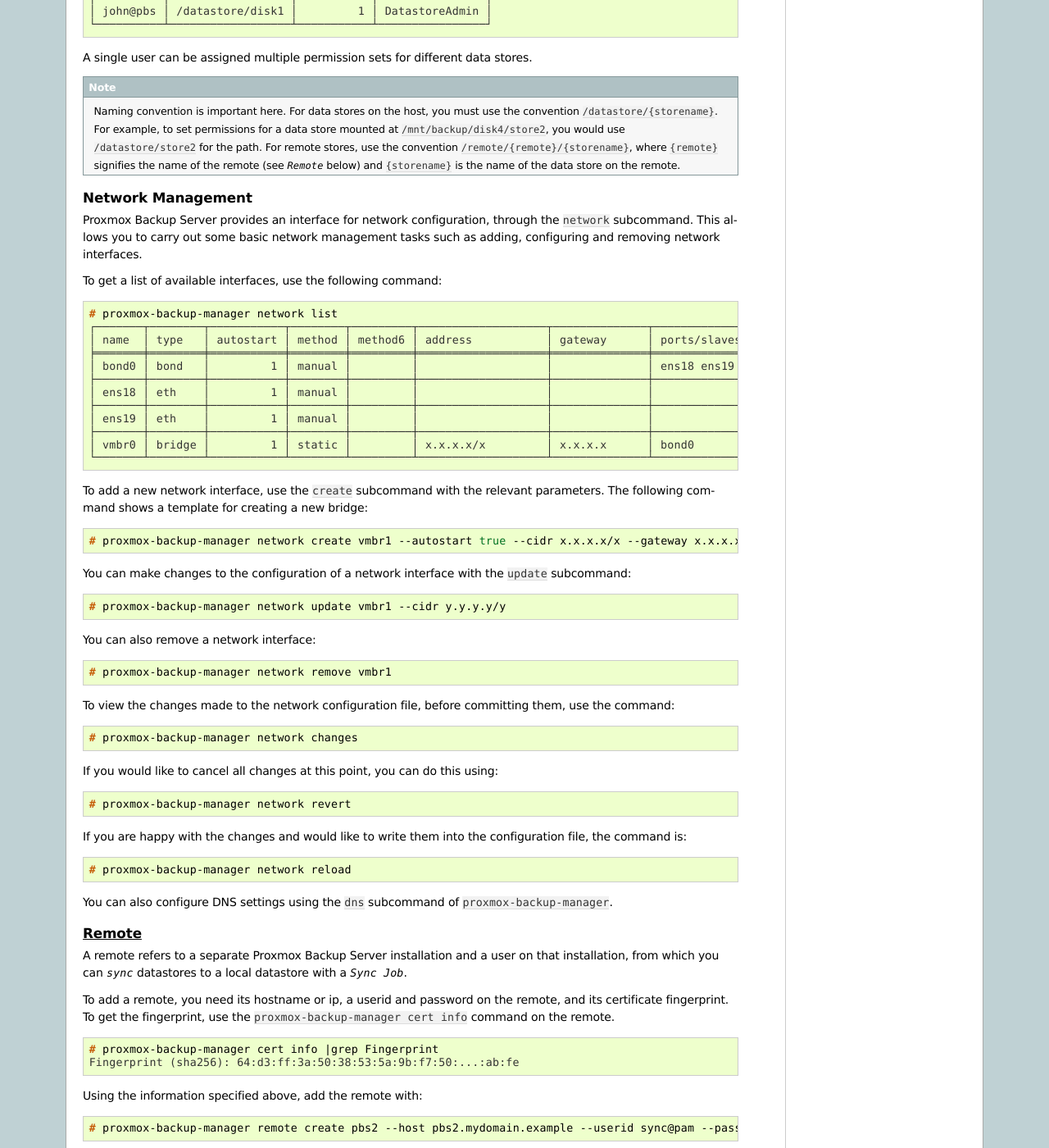
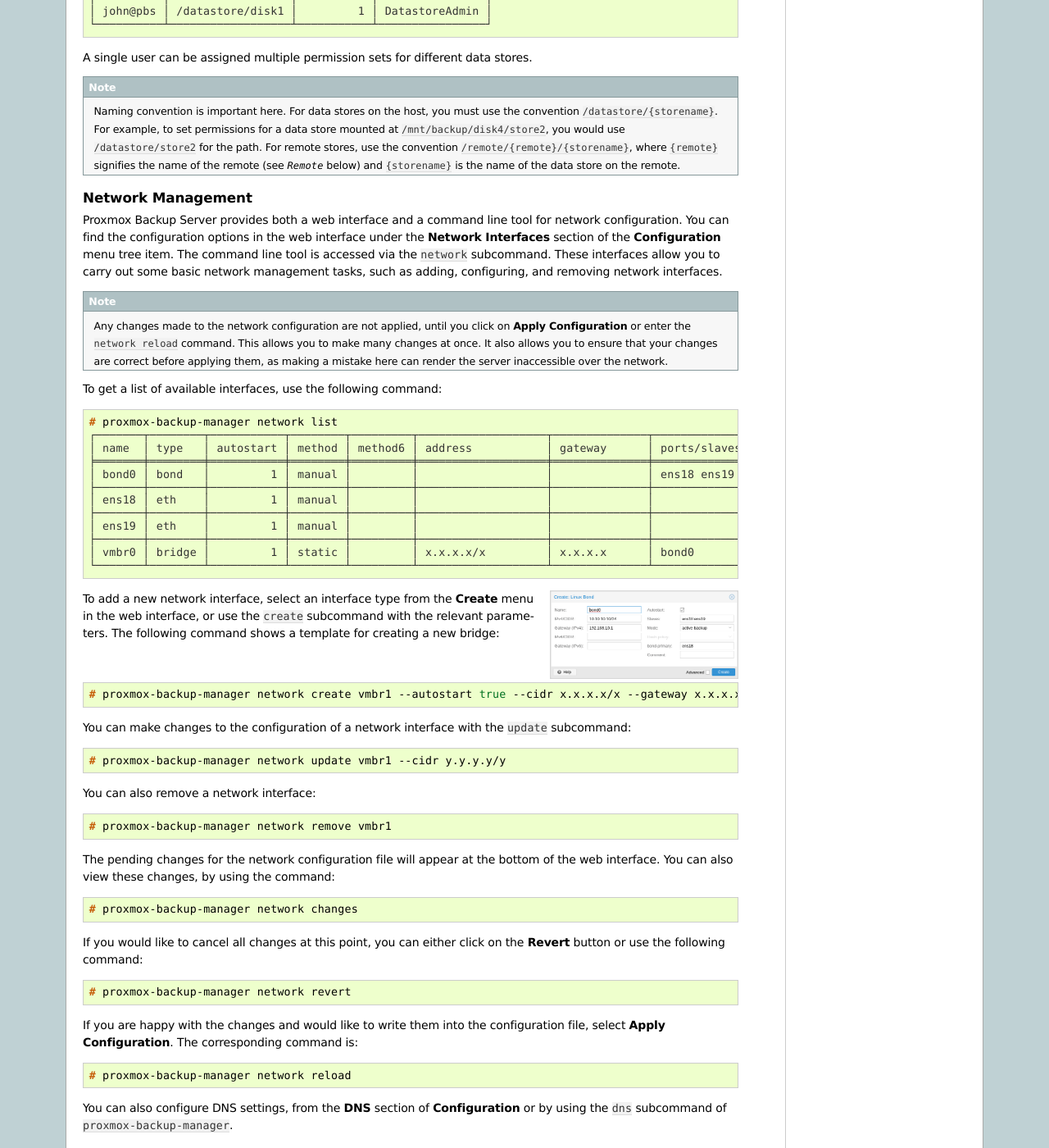
Before and after one commit to proxmox/proxmox-backup, a Sphinx documentation site: the page built from docs/administration-guide.rst, in a window 1280 px wide and 1400 px high, scrolled down 7127 px. Shown: the whole window at 82% size. Built offline with Sphinx 7.4.7, drawn with Linux system fonts in a browser that asks for light colours.

Commit message:
Network Config: Add screenshots and explanation
Add screenshots for network configuration and explain
how to carry out related tasks using the web interface.

Signed-off-by: Dylan Whyte <d.whyte@proxmox.com>

```diff
--- a/docs/administration-guide.rst
+++ b/docs/administration-guide.rst
@@ -541,9 +541,19 @@
 
 Network Management
 ~~~~~~~~~~~~~~~~~~
-Proxmox Backup Server provides an interface for network configuration, through the
-``network`` subcommand. This allows you to carry out some basic network
-management tasks such as adding, configuring and removing network interfaces.
+
+Proxmox Backup Server provides both a web interface and a command line tool for
+network configuration. You can find the configuration options in the web
+interface under the **Network Interfaces** section of the **Configuration** menu
+tree item. The command line tool is accessed via the ``network`` subcommand.
+These interfaces allow you to carry out some basic network management tasks,
+such as adding, configuring, and removing network interfaces.
+
+.. note:: Any changes made to the network configuration are not
+  applied, until you click on **Apply Configuration** or enter the ``network
+  reload`` command. This allows you to make many changes at once. It also allows
+  you to ensure that your changes are correct before applying them, as making a
+  mistake here can render the server inaccessible over the network.
 
 To get a list of available interfaces, use the following command:
 
@@ -562,8 +572,16 @@
   │ vmbr0 │ bridge │         1 │ static │         │ x.x.x.x/x         │ x.x.x.x      │ bond0        │
   └───────┴────────┴───────────┴────────┴─────────┴───────────────────┴──────────────┴──────────────┘
 
-To add a new network interface, use the ``create`` subcommand with the relevant
+.. image:: images/screenshots/pbs-gui-network-create-bond.png
+  :width: 230
+  :align: right
+  :alt: Add a network interface
+
+To add a new network interface, select an interface type from the **Create** menu
+in the web interface, or use the ``create`` subcommand with the relevant
 parameters. The following command shows a template for creating a new bridge:
+
+|
 
 .. code-block:: console
 
@@ -582,27 +600,30 @@
 
    # proxmox-backup-manager network remove vmbr1
 
-To view the changes made to the network configuration file, before committing
-them, use the command:
+The pending changes for the network configuration file will appear at the bottom of the
+web interface. You can also view these changes, by using the command:
 
 .. code-block:: console
 
   # proxmox-backup-manager network changes
 
-If you would like to cancel all changes at this point, you can do this using:
+If you would like to cancel all changes at this point, you can either click on
+the **Revert** button or use the following command:
 
 .. code-block:: console
 
   # proxmox-backup-manager network revert
 
 If you are happy with the changes and would like to write them into the
-configuration file, the command is:
+configuration file, select **Apply Configuration**. The corresponding command
+is:
 
 .. code-block:: console
 
   # proxmox-backup-manager network reload
 
-You can also configure DNS settings using the ``dns`` subcommand of
+You can also configure DNS settings, from the **DNS** section
+of **Configuration** or by using the ``dns`` subcommand of
 ``proxmox-backup-manager``.
 
 :term:`Remote`
```
